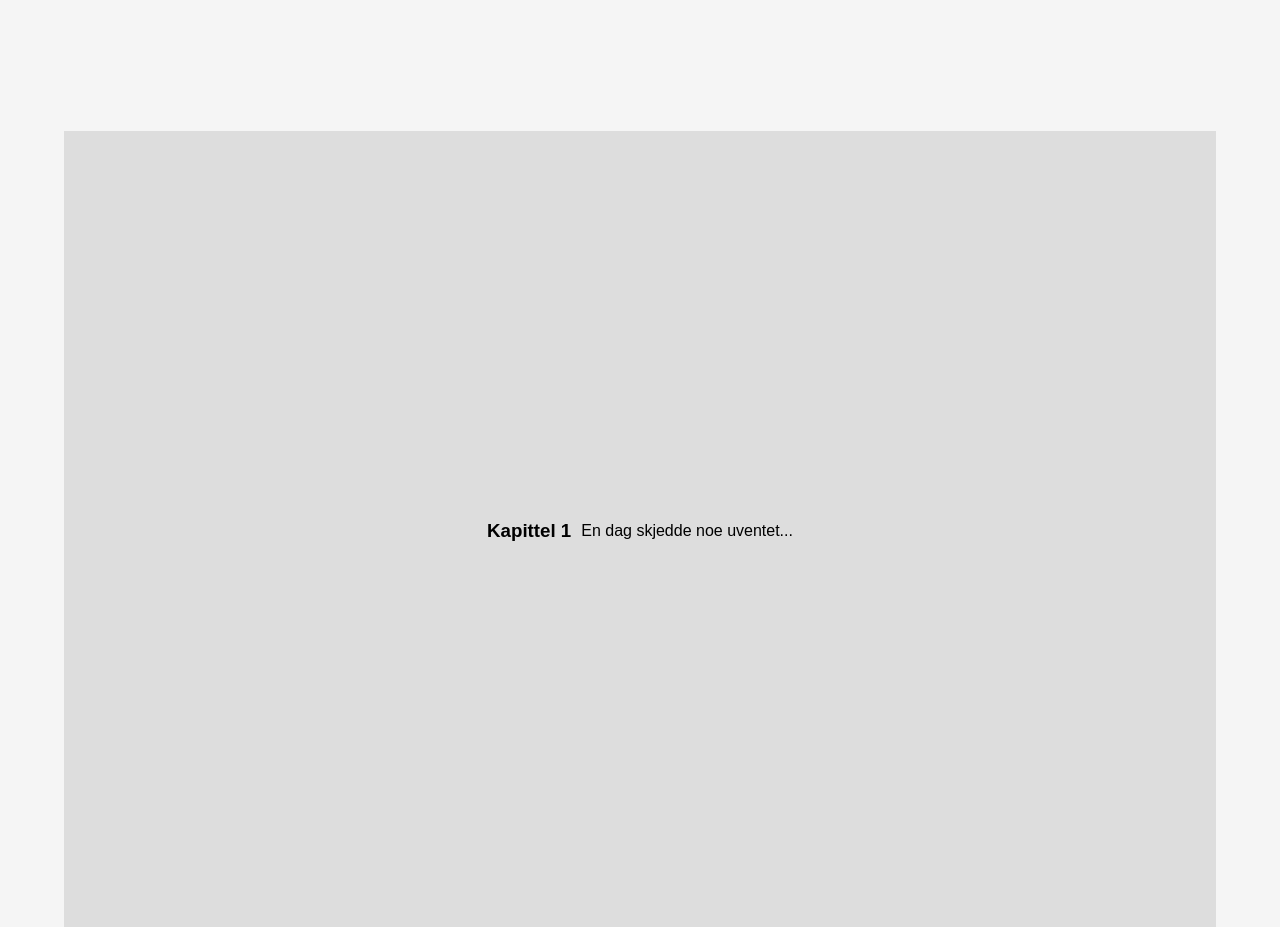
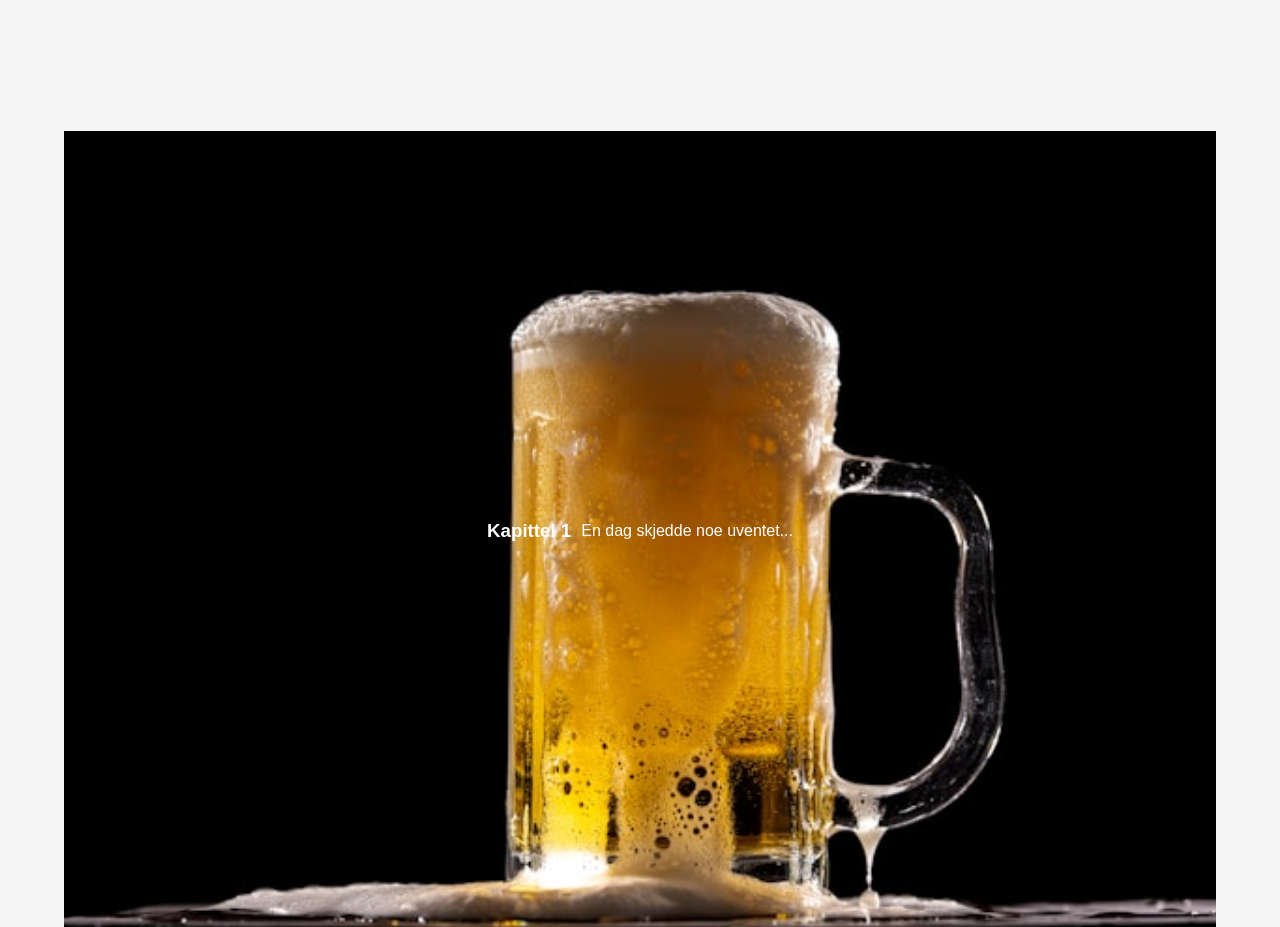
Before and after one commit to OlaHenrik08/DeathTrip2, a plain HTML site: page index.html in a window 1280 px wide. Shown: the part 740-1667 px from the top of the page. Drawn offline with Linux system fonts and the light colour scheme.

Commit message:
la til bilde på nr1

```diff
--- a/style.css
+++ b/style.css
@@ -63,7 +63,10 @@ h1, p {
     margin-left: 10px;
 }
 #nr1{
-    background-image:url();
+    background-image:url(bilder/glassMedAlkohol.jpg);
+    background-repeat: no-repeat;
+    background-size: cover;
+    color: white;
 }
 #nr2{
     background-image:url();
```
Also changed, not shown: bilder/glassMedAlkohol.jpg (added).
